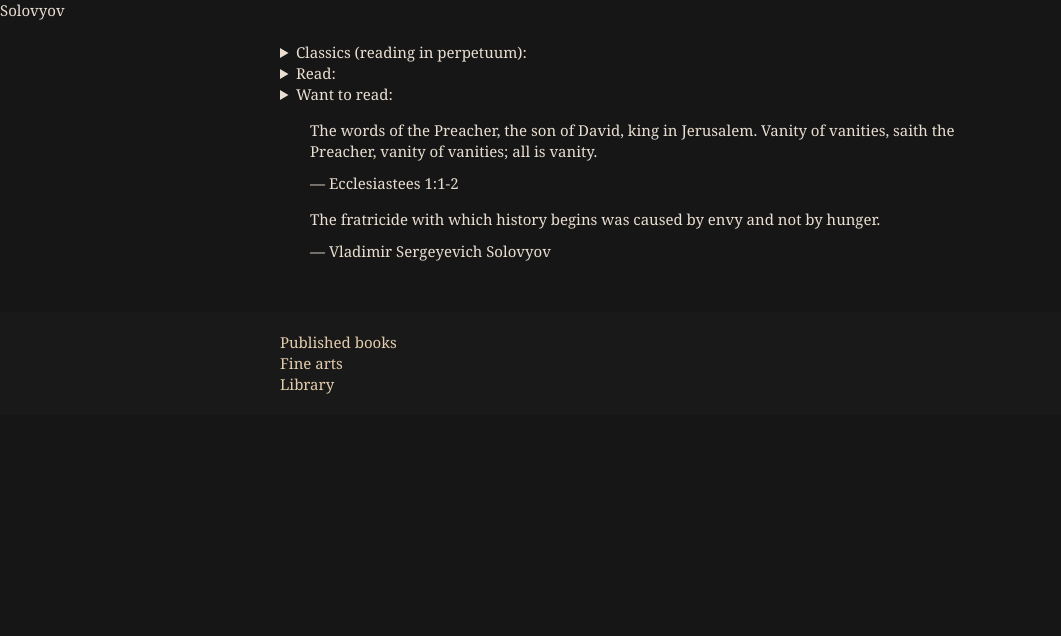
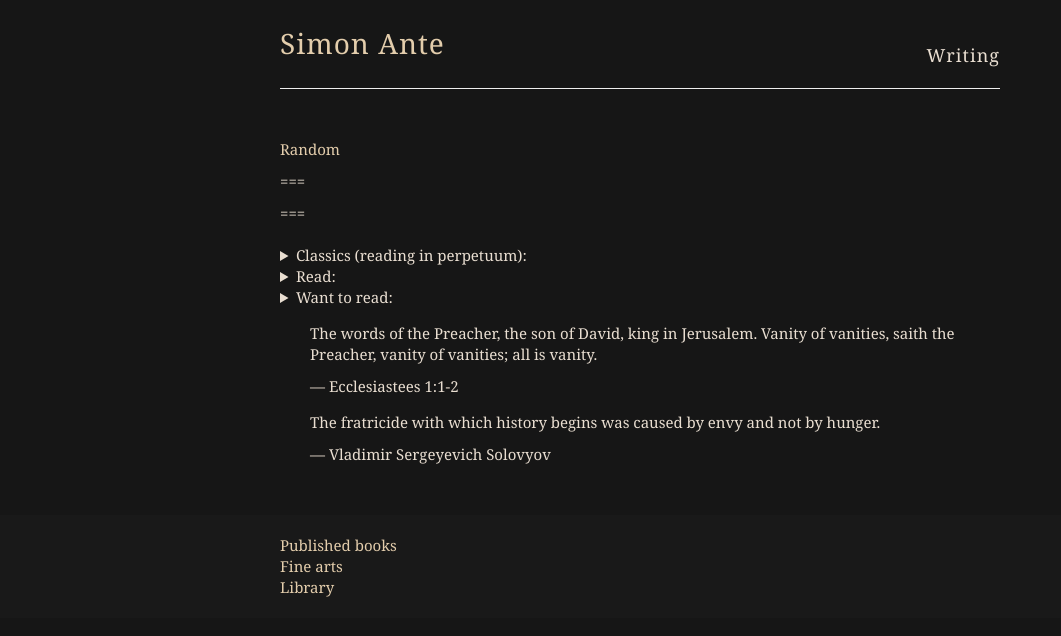
Before and after one commit to simonante/shimonem, a Jekyll site: the page built from books.md, in a window 1280 px wide. Shown: the top 636 px of the page, without its empty margins (0-1061 px from the left). Built offline with Jekyll 4.4.1, drawn with Linux system fonts in a browser that asks for light colours; part of the change alters nothing that is shown.

Commit message:
Update books.md

```diff
--- a/books.md
+++ b/books.md
@@ -36,14 +36,3 @@ permalink: /reading/
 <p id="quote-i"></p>
 
 ===
-
-<script>
-    var myArray = [
-      "Ecclesiastes",
-      "Solovyov"
-    ];
-
-    var randomItem = myArray[Math.floor(Math.random()*myArray.length)];
-
-    document.body.innerHTML = randomItem;
-</script>
```
